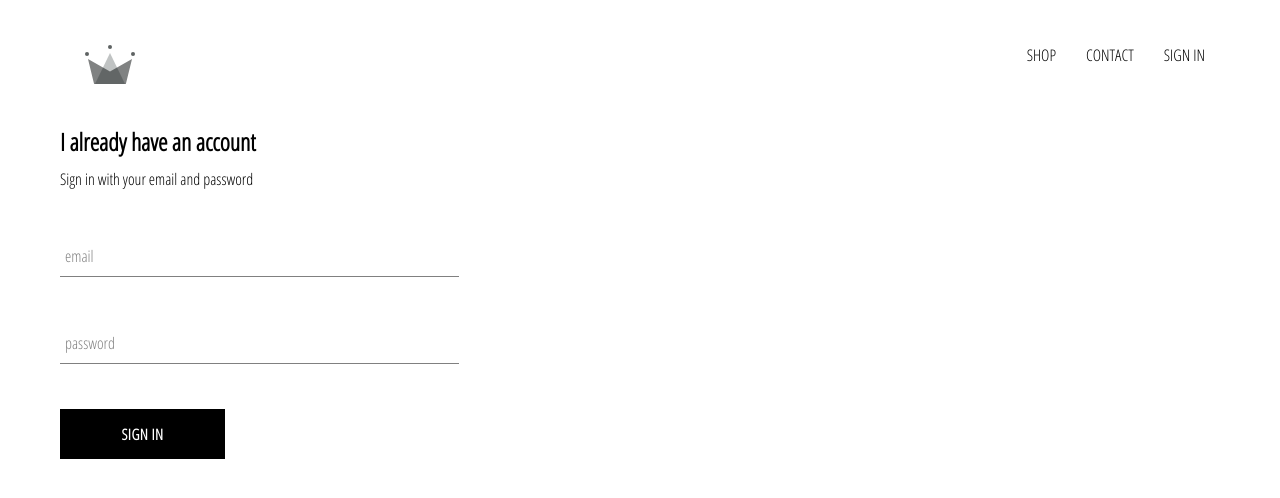
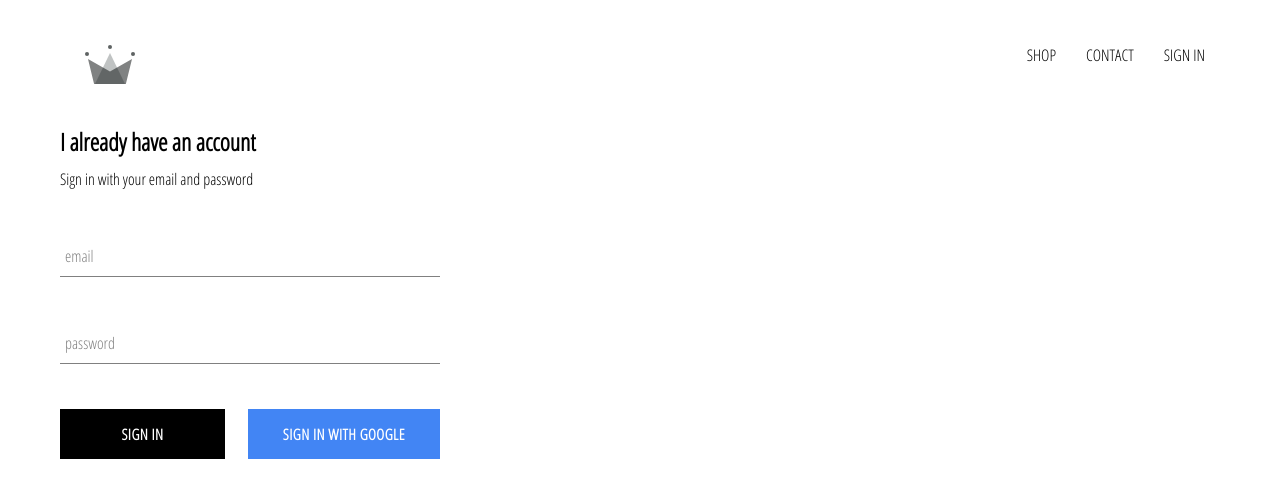
Before and after one commit to ivan-crz09/store-clothing-app, a React (Create React App) app: page /signin in a window 1280 px wide. Shown: the top 498 px of the page. Built offline with nearby package versions, Linux system fonts and the light colour scheme; no server answers.

Commit message:
integrated firebase into application, created sign in page component and sign with google

```diff
--- a/package.json
+++ b/package.json
@@ -6,6 +6,7 @@
     "@testing-library/jest-dom": "^4.2.4",
     "@testing-library/react": "^9.5.0",
     "@testing-library/user-event": "^7.2.1",
+    "firebase": "^7.19.1",
     "node-sass": "^4.14.1",
     "react": "^16.13.1",
     "react-dom": "^16.13.1",
--- a/src/App.css
+++ b/src/App.css
@@ -7,3 +7,7 @@
 	text-decoration: none;
 	color: black;
 }
+
+* {
+	box-sizing: border-box;
+}
--- a/src/App.js
+++ b/src/App.js
@@ -5,11 +5,33 @@
 import ShopPage from './pages/shop/shop.component';
 import SignInAndSignUpPage from './pages/sign-in-and-sign-up/sign-in-and-sign-up.component';
 import Header from './components/header/header.component';
+import { auth } from './firebase/firebase.utils';
 
-function App() {
+class App extends React.Component {
+	constructor() {
+		super();
+		this.state = {
+			currentUser: null
+		};
+	}
+
+	unsuscribeFromAuth = null;
+
+	componentDidMount() {
+		this.unsuscribeFromAuth = auth.onAuthStateChanged((user) => {
+			this.setState({ currentUser: user });
+			console.log(user);
+		});
+	}
+
+	componentWillUnmount() {
+		this.unsuscribeFromAuth();
+	}
+
+	render() {
 		return (
 			<div>
-			<Header />
+				<Header currentUser={this.state.currentUser} />
 				<Switch>
 					<Route exact path="/" component={HomePage} />
 					<Route exact path="/shop" component={ShopPage} />
@@ -18,5 +40,6 @@
 			</div>
 		);
 	}
+}
 
 export default App;
--- a/src/components/custom-button/custom-button.component.jsx
+++ b/src/components/custom-button/custom-button.component.jsx
@@ -2,8 +2,8 @@
 
 import './custom-button.styles.scss';
 
-const CustomButton = ({ children, ...otherProps }) => (
-	<button className="custom-button" {...otherProps}>
+const CustomButton = ({ children, isGoogleSignIn, ...otherProps }) => (
+	<button className={`${isGoogleSignIn ? 'google-sign-in' : ''} custom-button`} {...otherProps}>
 		{children}
 	</button>
 );
--- a/src/components/custom-button/custom-button.styles.scss
+++ b/src/components/custom-button/custom-button.styles.scss
@@ -19,4 +19,13 @@
 		color: black;
 		border: 1px solid black;
 	}
+
+	&.google-sign-in {
+		background-color: #4285f4;
+		color: white;
+		&:hover {
+			background-color: #357ae8;
+			border: none;
+		}
+	}
 }
--- a/src/components/header/header.component.jsx
+++ b/src/components/header/header.component.jsx
@@ -1,10 +1,11 @@
 import React from 'react';
 import { Link } from 'react-router-dom';
+import { auth } from '../../firebase/firebase.utils';
 
 import { ReactComponent as Logo } from '../../assets/crown.svg';
 import './header.styles.scss';
 
-const Header = () => (
+const Header = ({ currentUser }) => (
 	<div className="Header">
 		<Link className="logo-container" to="/">
 			<Logo className="logo" />
@@ -16,9 +17,15 @@
 			<Link className="option" to="/shop">
 				CONTACT
 			</Link>
-			<Link className="option" to="/signin">
-				SIGN IN
-			</Link>
+			{currentUser ? (
+				<div className="option" onClick={() => auth.signOut()}>
+					SIGN OUT
+				</div>
+			) : (
+				<Link className="option" to="/signin">
+					SIGN IN
+				</Link>
+			)}
 		</div>
 	</div>
 );
--- a/src/components/header/header.styles.scss
+++ b/src/components/header/header.styles.scss
@@ -19,6 +19,7 @@
 		justify-content: flex-end;
 		.option {
 			padding: 10px 15px;
+			cursor: pointer;
 		}
 	}
 }
--- a/src/components/sign-in/sign-in.component.jsx
+++ b/src/components/sign-in/sign-in.component.jsx
@@ -1,6 +1,9 @@
 import React from 'react';
 import FormInput from '../form-input/form-input.component';
 import CustomButton from '../custom-button/custom-button.component';
+
+import { signInWithGoogle } from '../../firebase/firebase.utils';
+
 import './sign-in.styles.scss';
 
 class SignIn extends React.Component {
@@ -45,7 +48,12 @@
 						label="password"
 						required
 					/>
-					<CustomButton type="submit">Sign in</CustomButton>
+					<div className="buttons">
+						<CustomButton type="submit">Sign in</CustomButton>
+						<CustomButton onClick={signInWithGoogle} isGoogleSignIn>
+							Sign in with Google
+						</CustomButton>
+					</div>
 				</form>
 			</div>
 		);
--- a/src/components/sign-in/sign-in.styles.scss
+++ b/src/components/sign-in/sign-in.styles.scss
@@ -1,8 +1,13 @@
 .sign-in {
-	width: 30vw;
+	width: 380px;
 	display: flex;
 	flex-direction: column;
 	.title {
 		margin: 10px 0;
 	}
+
+	.buttons{
+		display: flex;
+		justify-content: space-between;
+	}
 }
--- /dev/null
+++ b/src/firebase/firebase.utils.js
@@ -0,0 +1,26 @@
+import firebase from 'firebase/app';
+import 'firebase/firestore';
+import 'firebase/auth';
+
+const config = {
+	apiKey: 'AIzaSyCO9ppSSPVLgidiM2om1O6hWG0jEwgjxSA',
+	authDomain: 'store-shop-2bedc.firebaseapp.com',
+	databaseURL: 'https://store-shop-2bedc.firebaseio.com',
+	projectId: 'store-shop-2bedc',
+	storageBucket: 'store-shop-2bedc.appspot.com',
+	messagingSenderId: '432223361392',
+	appId: '1:432223361392:web:5a9b203fb84b231c0517b5',
+	measurementId: 'G-TN47R35K9G'
+};
+
+firebase.initializeApp(config);
+
+export const auth = firebase.auth();
+export const firestore = firebase.firestore();
+
+const provider = new firebase.auth.GoogleAuthProvider();
+provider.setCustomParameters({ prompt: 'select_account' });
+
+export const signInWithGoogle = () => auth.signInWithPopup(provider);
+
+export default firebase;
```
Also changed, not shown: 1 other file (tests, documents, lock files or other folders). Lines whose indentation alone changed are shown as unchanged.
